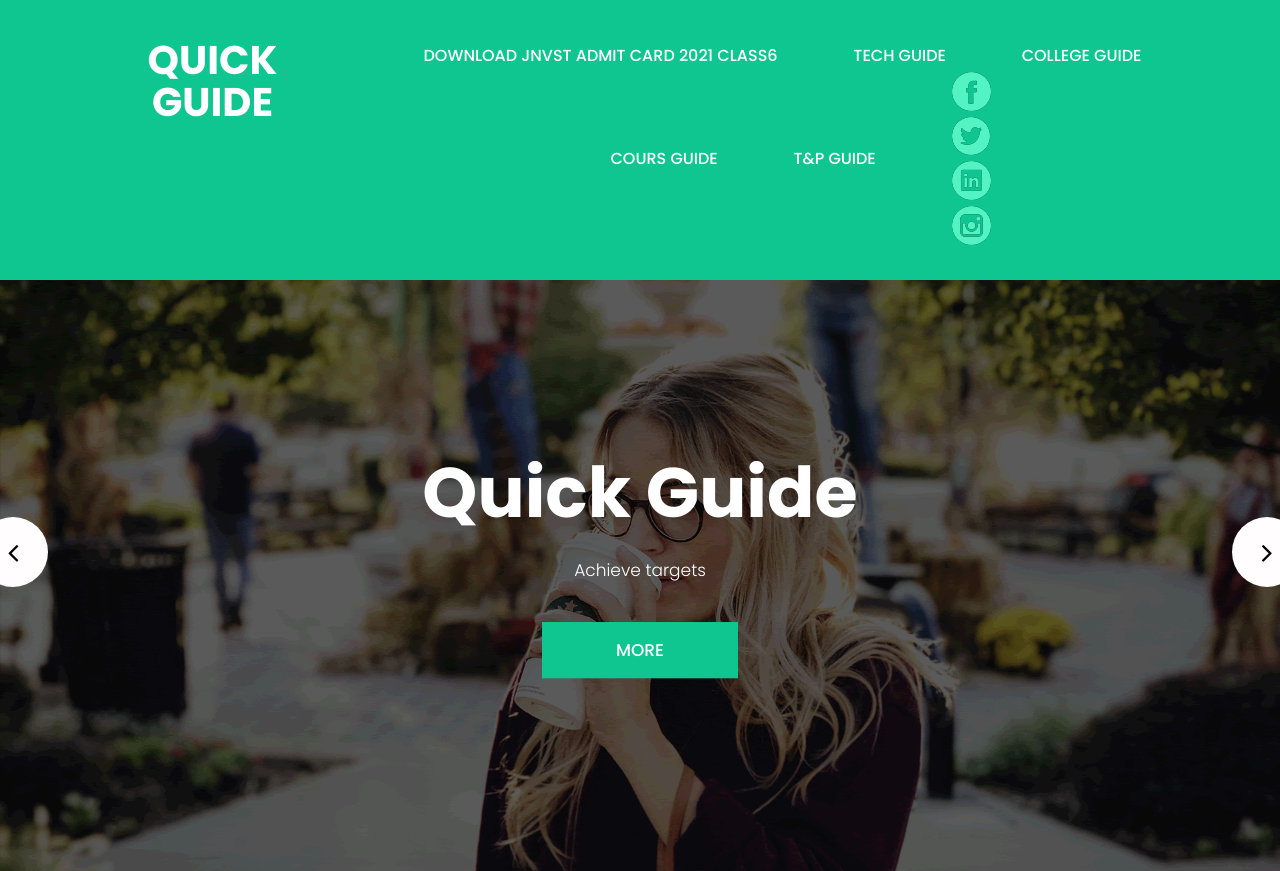
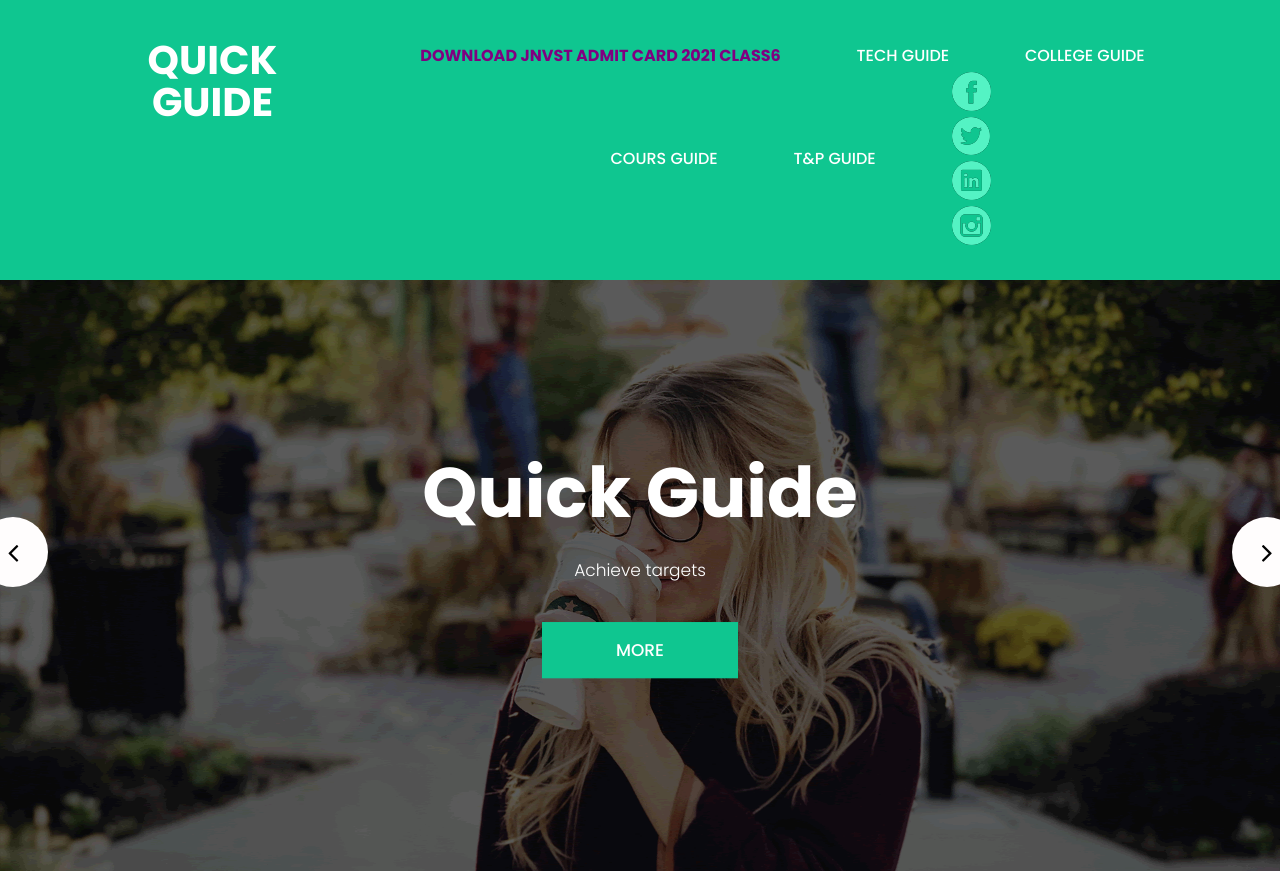
Before and after one commit to letskhabar/quickguide.tech, a plain HTML site: page index.html in a window 1280 px wide. Shown: the top 871 px of the page. Drawn offline with nearby package versions, Linux system fonts and the light colour scheme.

Commit message:
Update index.html
Aa

```diff
--- a/index.html
+++ b/index.html
@@ -54,7 +54,7 @@
                      <div class="limit-box">
                         <nav class="main-menu">
                            <ul class="menu-area-main">
-                             <li > <a  href="https://cbseitms.nic.in/RegistrationEditLogin.aspx " >Download JNVST Admit Card 2021 Class6</a> </li>
+                             <li > <a  href="https://cbseitms.nic.in/RegistrationEditLogin.aspx " ><b style="color:purple">Download JNVST Admit Card 2021 Class6</b></a> </li>
 
                               <li > <a  href="https://www.digitaltrends.com/" >Tech Guide</a> </li>
                               <li> <a href="https://bigfuture.collegeboard.org/">College Guide</a> </li>
```
